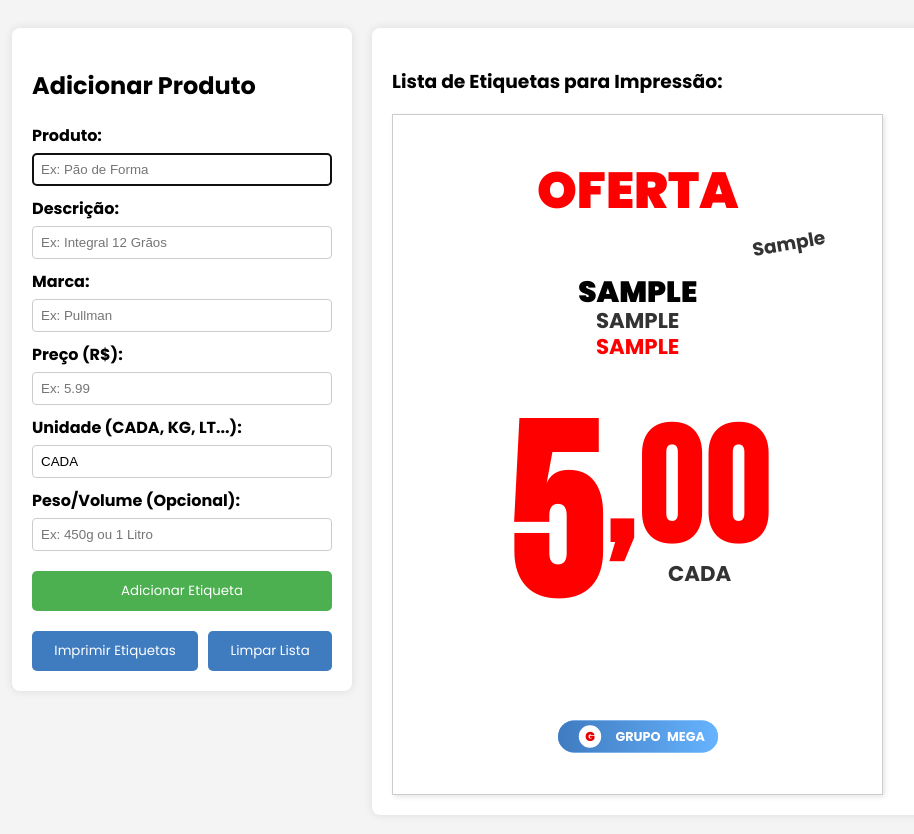
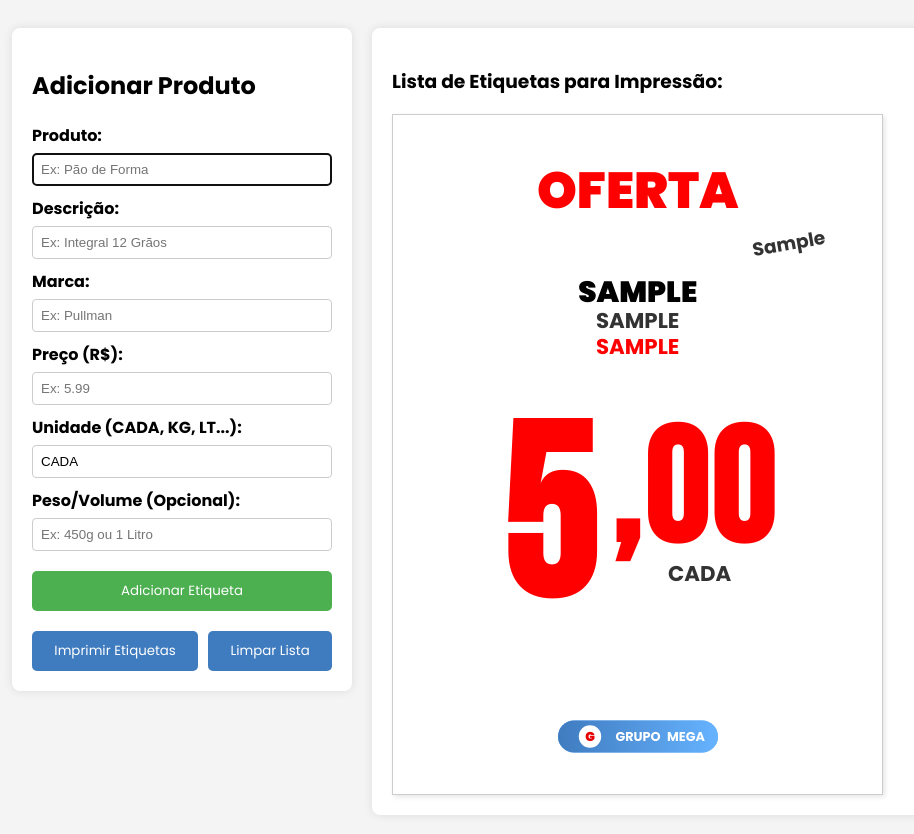
Before and after one commit to Lucascoelh/EtiquetasMega, a plain HTML site: page index_PrecoCheio.html in a window 1280 px wide. Both pictures are taken after typing "Sample", "Sample", "Sample", "5", "Sample" into the empty fields and a click on the button "Adicionar Etiqueta". Shown: the whole page, without its empty margins (16-930 px from the left). Drawn offline with Linux system fonts and the light colour scheme.

Commit message:
index_PrecoCheio.html

```diff
--- a/index_PrecoCheio.html
+++ b/index_PrecoCheio.html
@@ -188,7 +188,7 @@
             color: #ff0000;
             font-weight: 900;
             line-height: 0.95;
-            letter-spacing: 10pt;
+            letter-spacing: 19pt;
             font-family: 'Bebas Neue', sans-serif;
 
             display: inline-block; /* Permite que ele se alinhe ao lado de outros elementos */
```
